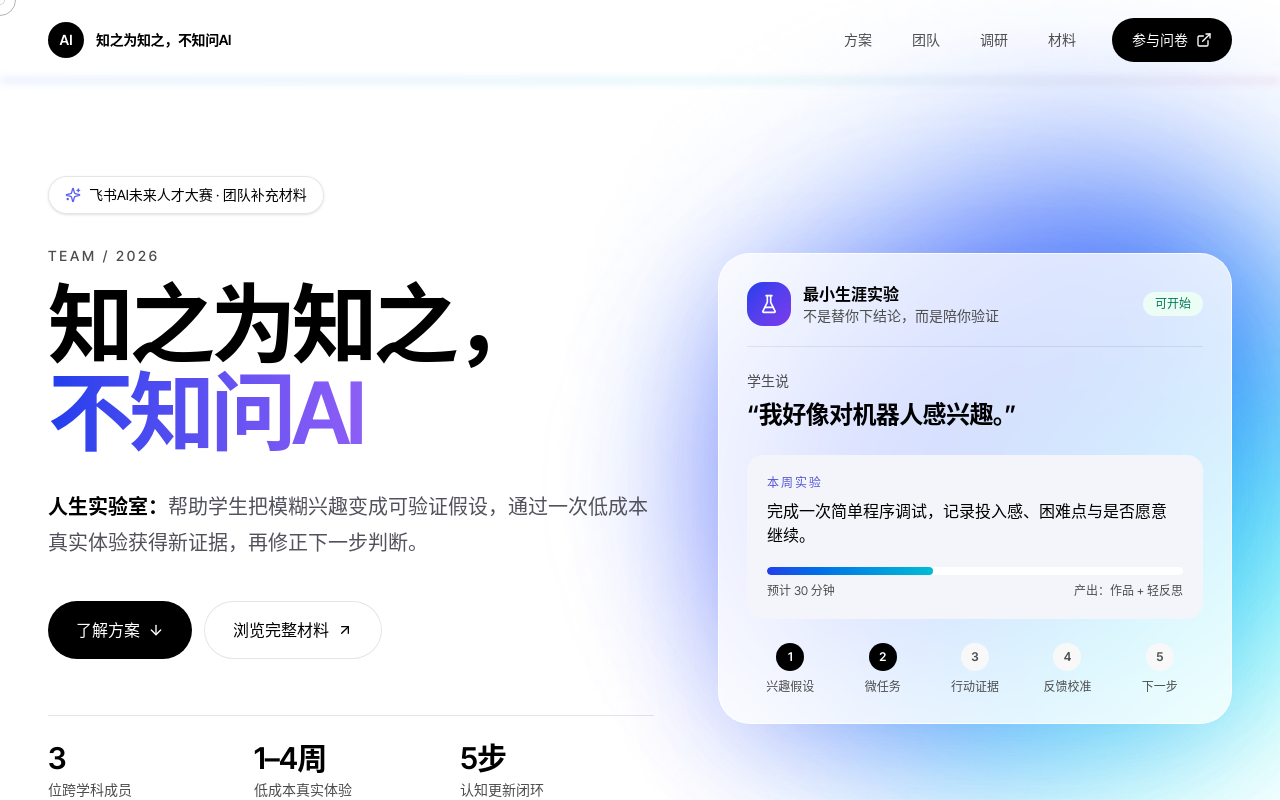
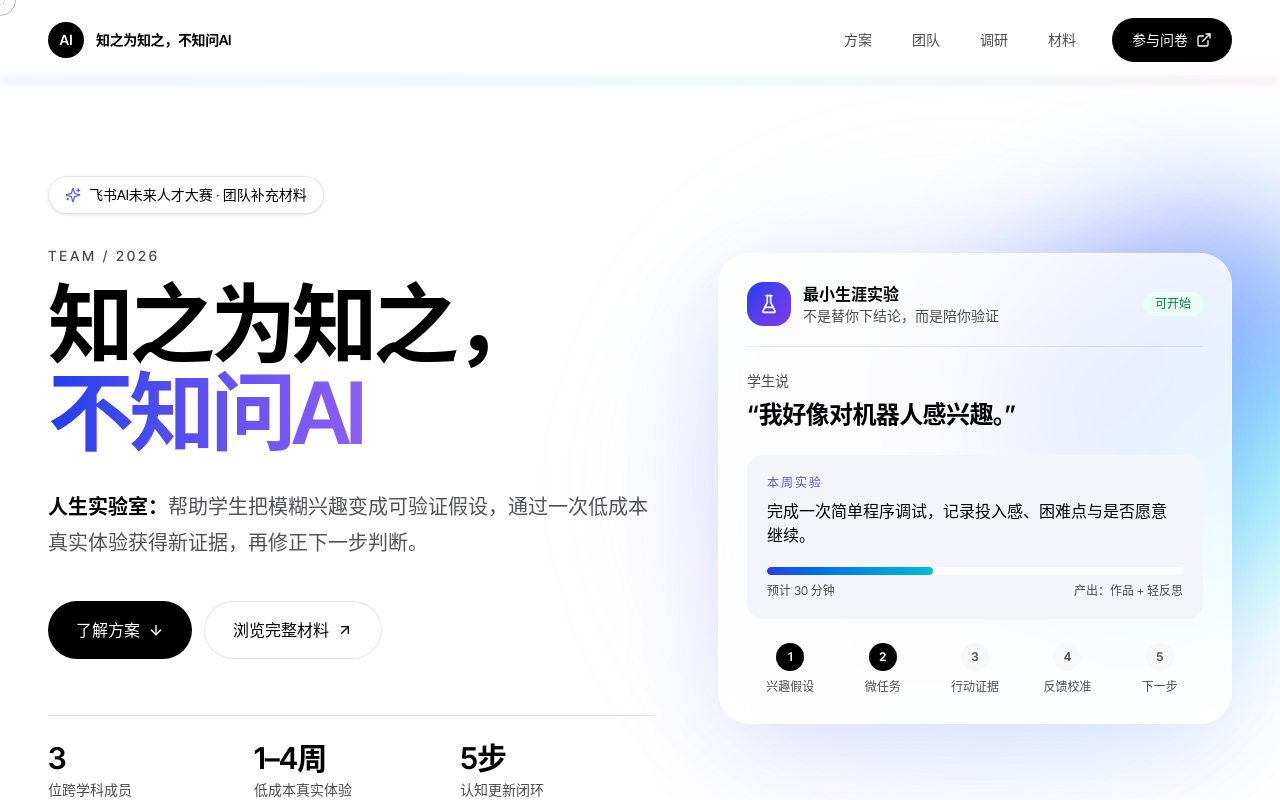
Before and after one commit to StevenFlyGit/FeishuAIForFutureTalent-TeamWebSit, a Next.js app: page / in a window 1280 px wide. Shown: the top 800 px of the page. Built offline with nearby package versions, Linux system fonts and the light colour scheme.

Commit message:
fix(hero): reposition and soften orb background to remove center divider artifact

```diff
--- a/components/sections/hero.tsx
+++ b/components/sections/hero.tsx
@@ -15,8 +15,8 @@ const experimentSteps = ["兴趣假设", "微任务", "行动证据", "反馈校
 export function Hero() {
   return (
     <section id="top" className="relative min-h-screen overflow-hidden pt-20">
-      <div className="pointer-events-none absolute -right-40 top-12 -z-10 h-[620px] w-[620px] scale-125 md:-right-48 md:top-10 md:h-[840px] md:w-[840px]">
-        <Image src="/images/orb.png" alt="" fill className="object-contain opacity-90" priority />
+      <div className="pointer-events-none absolute -right-56 top-16 -z-10 h-[520px] w-[520px] md:-right-64 md:top-12 md:h-[700px] md:w-[700px]">
+        <Image src="/images/orb.png" alt="" fill className="object-contain opacity-45" priority />
       </div>
 
       <div className="mx-auto grid min-h-[calc(100vh-5rem)] max-w-[1280px] items-center gap-y-14 gap-x-0 px-6 py-16 md:px-12 lg:grid-cols-[1.08fr_.92fr] lg:gap-x-8 lg:py-24">
```
